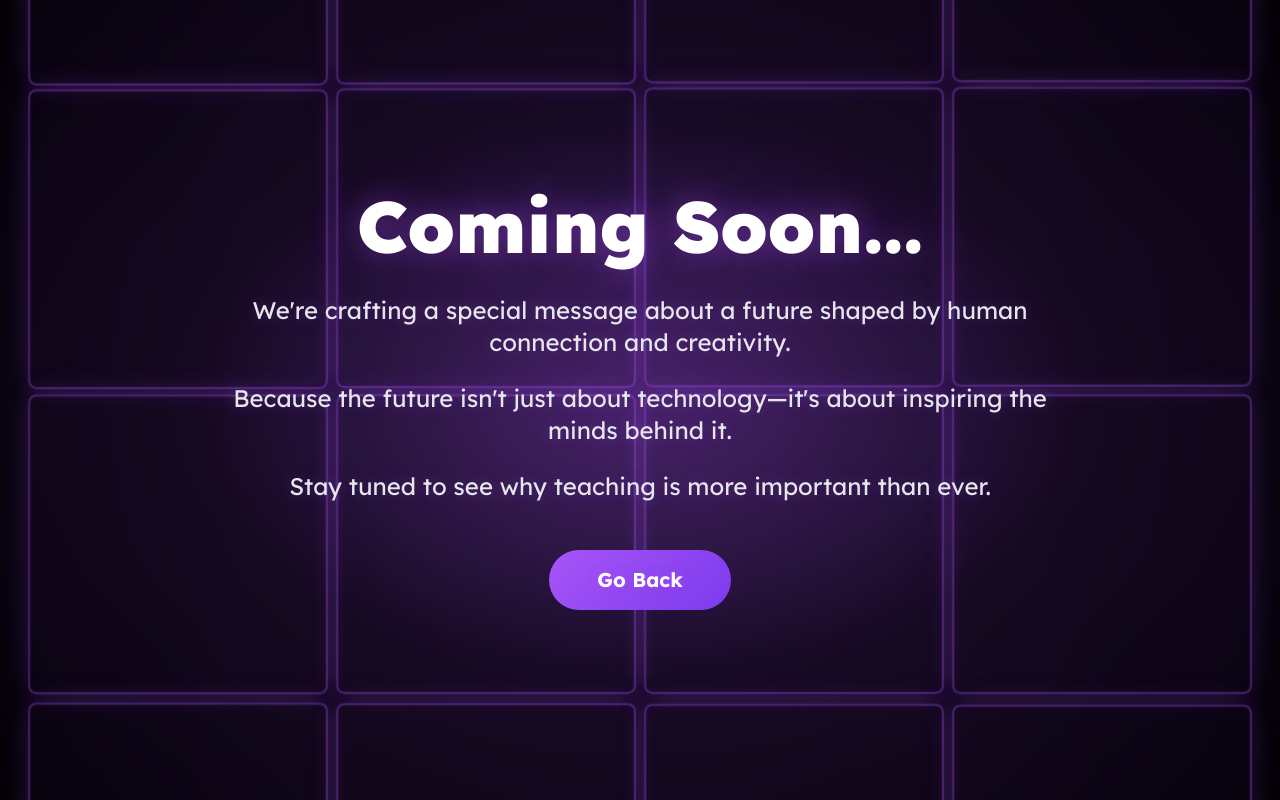
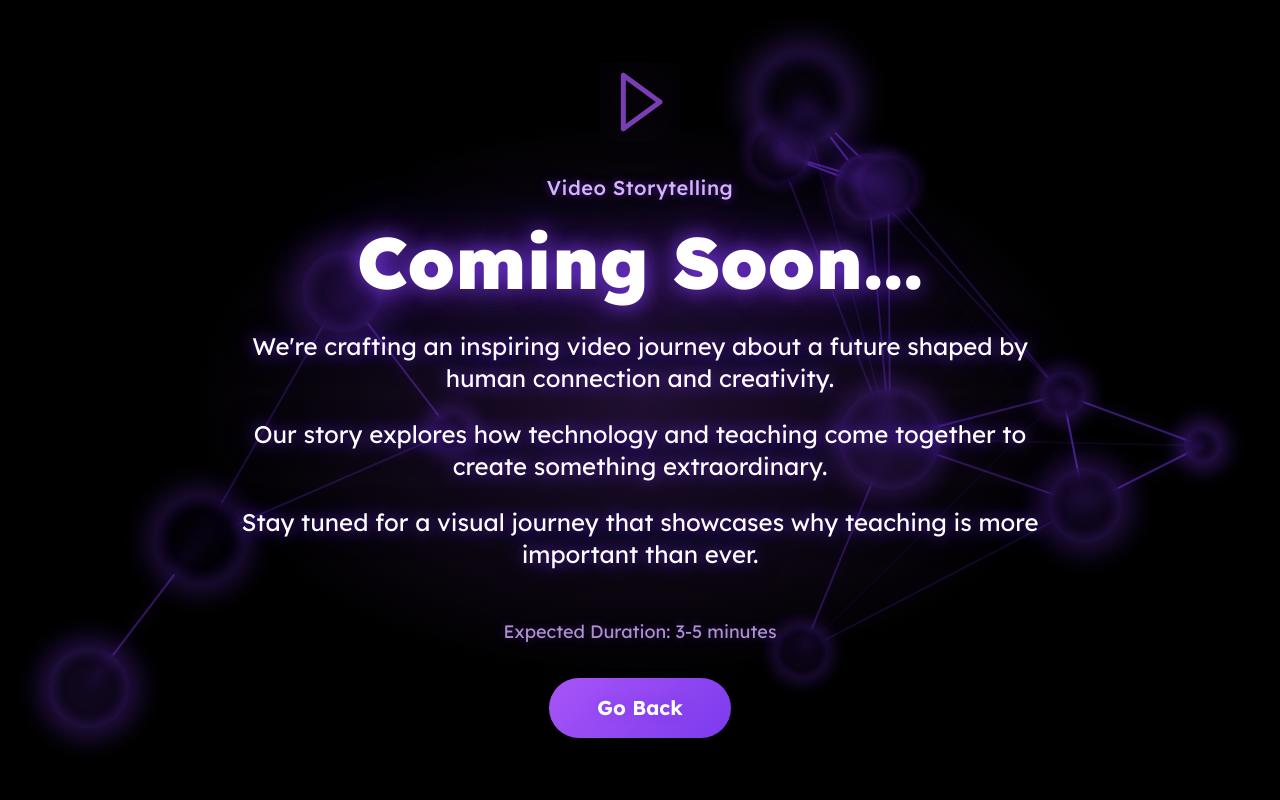
Before and after one commit to eneanushi/UTeach, a React (Vite) app: page /coming-soon in a window 1280 px wide. Built offline with nearby package versions, Linux system fonts and the light colour scheme.

Commit message:
ui enhacement of comming soon

```diff
--- a/src/components/ComingSoon.jsx
+++ b/src/components/ComingSoon.jsx
@@ -1,6 +1,6 @@
 import React, { useEffect } from 'react';
 import { useNavigate } from 'react-router-dom';
-import BackgroundBoxes from './ui/background-boxes';
+import BackgroundCircles from './ui/background-circles';
 
 const ComingSoon = () => {
   const navigate = useNavigate();
@@ -25,38 +25,72 @@ const ComingSoon = () => {
   return (
     <div className="min-h-screen flex flex-col items-center justify-center relative overflow-hidden bg-black">
       {/* Background */}
-      <BackgroundBoxes />
+      <BackgroundCircles />
 
       {/* Content */}
       <div className="relative z-10 text-center px-6 max-w-4xl mx-auto">
+        {/* Video Icon */}
+        <div className="animate-on-mount opacity-0 mb-8 text-purple-500">
+          <svg
+            xmlns="http://www.w3.org/2000/svg"
+            className="mx-auto h-20 w-20 animate-[pulse_2s_ease-in-out_infinite]"
+            fill="none"
+            viewBox="0 0 24 24"
+            stroke="currentColor"
+          >
+            <path
+              strokeLinecap="round"
+              strokeLinejoin="round"
+              strokeWidth={1.5}
+              d="M7 4v16m0-16l11 8-11 8m0-16v16"
+              className="[filter:drop-shadow(0_0_10px_rgb(168_85_247_/_60%))]"
+            />
+          </svg>
+        </div>
+
+        {/* Video Label */}
+        <div className="animate-on-mount opacity-0 mb-6 text-purple-300 text-xl font-medium tracking-wide
+                      [text-shadow:_0_0_10px_rgb(124_58_237_/_60%)]">
+          Video Storytelling
+        </div>
+
         {/* Main Title */}
         <h1 className="animate-on-mount opacity-0 text-5xl md:text-7xl font-black mb-8 text-white
-                     [text-shadow:_0_0_30px_rgb(168_85_247_/_40%),_0_0_60px_rgb(168_85_247_/_20%)]">
+                     [text-shadow:_0_0_20px_rgb(124_58_237_/_80%),_0_0_40px_rgb(124_58_237_/_60%),_0_0_80px_rgb(124_58_237_/_40%)]
+                     animate-[textGlow_2s_ease-in-out_infinite]">
           Coming Soon...
         </h1>
 
         {/* Description paragraphs with staggered animation */}
-        <p className="animate-on-mount opacity-0 text-xl md:text-2xl text-gray-200 mb-6 leading-relaxed
-                    [text-shadow:_0_0_15px_rgb(168_85_247_/_30%)]">
-          We're crafting a special message about a future shaped by human connection and creativity.
+        <p className="animate-on-mount opacity-0 text-xl md:text-2xl text-white mb-6 leading-relaxed
+                    [text-shadow:_0_0_15px_rgb(124_58_237_/_70%),_0_0_30px_rgb(124_58_237_/_50%),_0_0_60px_rgb(124_58_237_/_30%)]">
+          We're crafting an inspiring video journey about a future shaped by human connection and creativity.
         </p>
 
-        <p className="animate-on-mount opacity-0 text-xl md:text-2xl text-gray-200 mb-6 leading-relaxed
-                    [text-shadow:_0_0_15px_rgb(168_85_247_/_30%)]">
-          Because the future isn't just about technology—it's about inspiring the minds behind it.
+        <p className="animate-on-mount opacity-0 text-xl md:text-2xl text-white mb-6 leading-relaxed
+                    [text-shadow:_0_0_15px_rgb(124_58_237_/_70%),_0_0_30px_rgb(124_58_237_/_50%),_0_0_60px_rgb(124_58_237_/_30%)]">
+          Our story explores how technology and teaching come together to create something extraordinary.
         </p>
 
-        <p className="animate-on-mount opacity-0 text-xl md:text-2xl text-gray-200 mb-12 leading-relaxed
-                    [text-shadow:_0_0_15px_rgb(168_85_247_/_30%)]">
-          Stay tuned to see why teaching is more important than ever.
+        <p className="animate-on-mount opacity-0 text-xl md:text-2xl text-white mb-12 leading-relaxed
+                    [text-shadow:_0_0_15px_rgb(124_58_237_/_70%),_0_0_30px_rgb(124_58_237_/_50%),_0_0_60px_rgb(124_58_237_/_30%)]">
+          Stay tuned for a visual journey that showcases why teaching is more important than ever.
         </p>
+
+        {/* Duration Indicator */}
+        <div className="animate-on-mount opacity-0 mb-8 text-purple-300/80 text-lg
+                      [text-shadow:_0_0_10px_rgb(124_58_237_/_40%)]">
+          Expected Duration: 3-5 minutes
+        </div>
 
         {/* Button with hover effects */}
         <button
           className="animate-on-mount opacity-0 btn-primary text-xl px-12 py-4
                      relative overflow-hidden group
                      transition-all duration-500 ease-out
-                     hover:scale-105 hover:shadow-[0_0_30px_rgba(168,85,247,0.5)]"
+                     hover:scale-105 hover:shadow-[0_0_30px_rgba(124,58,237,0.5)]
+                     bg-purple-600 hover:bg-purple-700
+                     [text-shadow:_0_0_10px_rgb(124_58_237_/_60%)]"
           onClick={handleGoBack}
         >
           <span className="relative z-10">Go Back</span>
```
